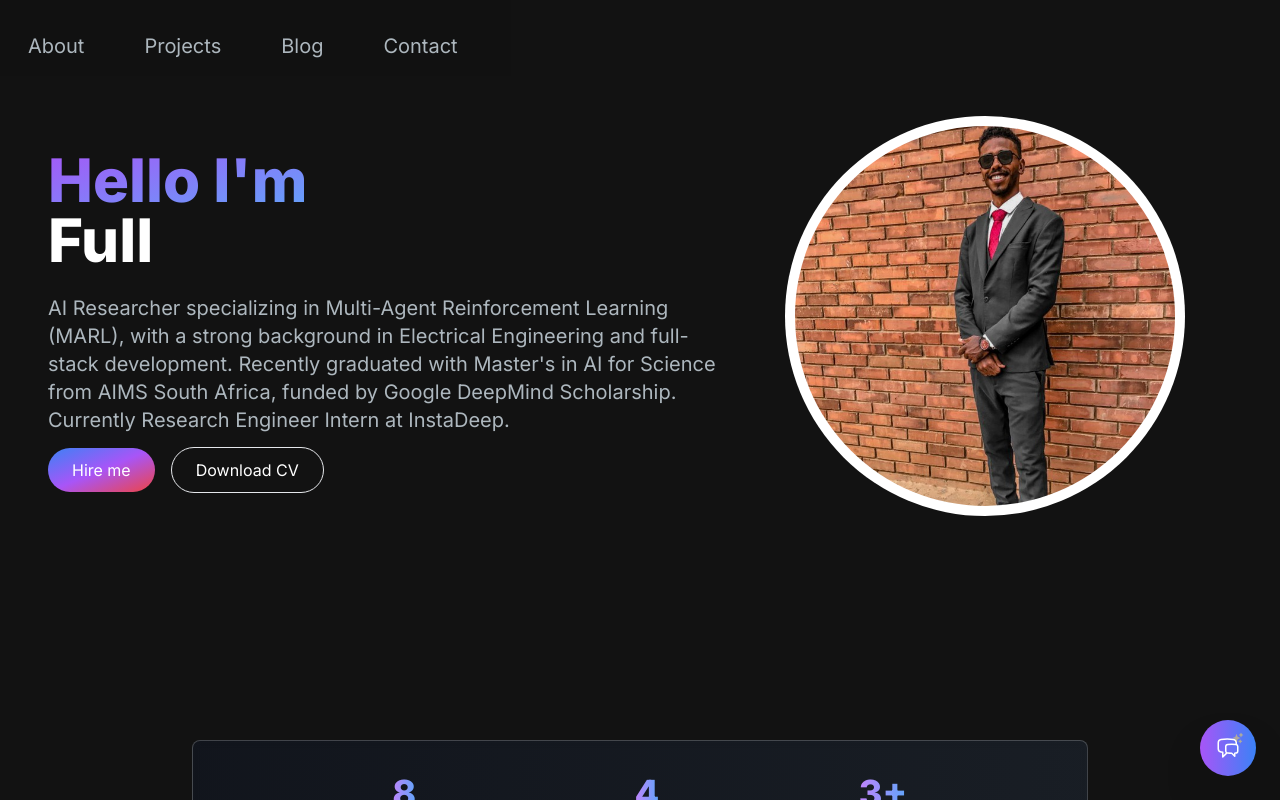
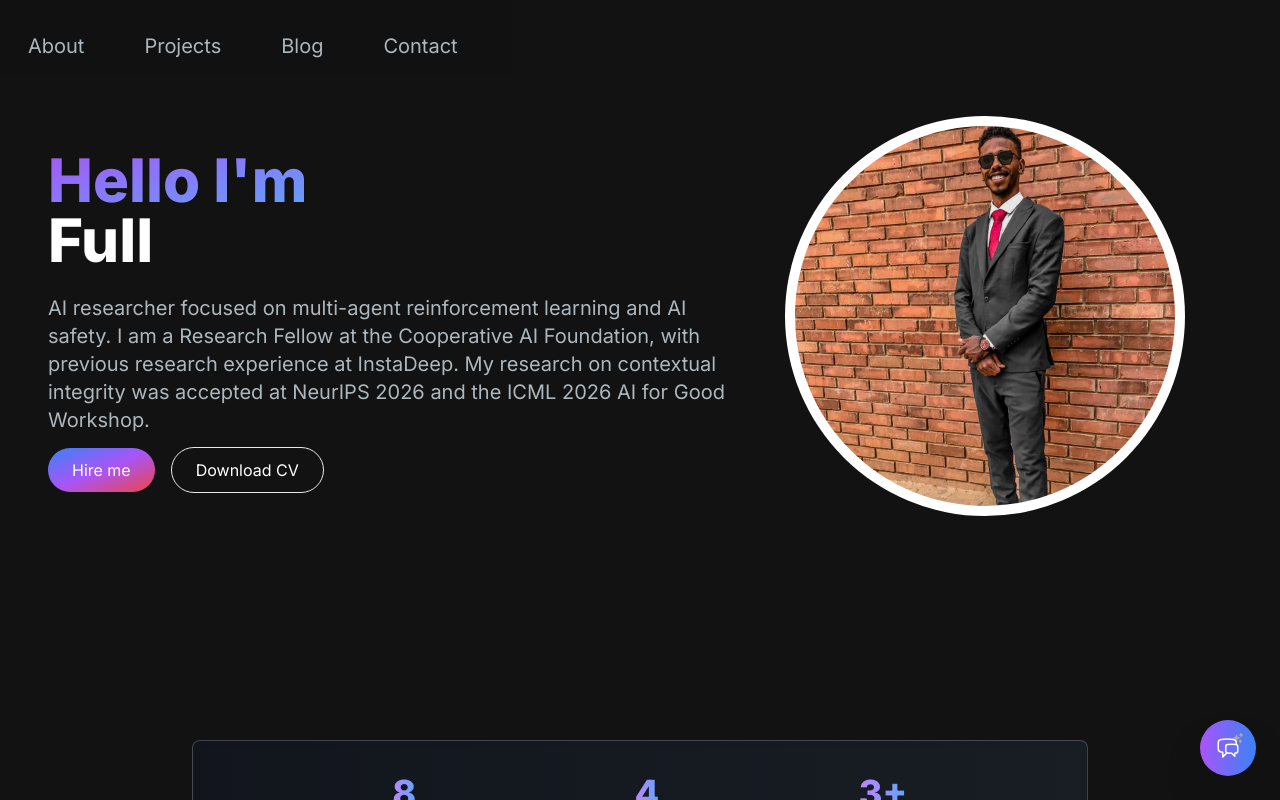
Before and after one commit to Mamoro98/Portfolio-Next, a Next.js app: page / in a window 1280 px wide. Shown: the top 800 px of the page. Built offline with nearby package versions, Linux system fonts and the light colour scheme.

Commit message:
Update portfolio profile and downloadable CV

```diff
--- a/app/api/chat/route.tsx
+++ b/app/api/chat/route.tsx
@@ -23,7 +23,7 @@ CAPABILITIES:
 - Describe his projects and technical expertise
 - Help visitors navigate the portfolio
 - Provide insights into his skills and achievements
-- Discuss his current work at InstaDeep and AIMS South Africa
+- Discuss his current fellowship at the Cooperative AI Foundation and previous research at InstaDeep
 
 GUIDELINES:
 - Always stay in character as Omer's AI assistant
--- a/app/api/test-chat/route.tsx
+++ b/app/api/test-chat/route.tsx
@@ -1,5 +1,8 @@
 import { GoogleGenerativeAI } from '@google/generative-ai';
 import { NextResponse } from 'next/server';
+
+// Keep this diagnostic request-driven; production builds must not call a paid model.
+export const dynamic = 'force-dynamic';
 
 export async function GET() {
   try {
--- a/app/components/Contact.tsx
+++ b/app/components/Contact.tsx
@@ -75,7 +75,7 @@ const Contact = () => {
                 </div>
                 <div>
                   <p className="text-white font-semibold">Research Focus</p>
-                  <p className="text-gray-300">Multi-Agent Reinforcement Learning at AIMS/InstaDeep</p>
+                  <p className="text-gray-300">Multi-agent AI safety and contextual integrity at the Cooperative AI Foundation</p>
                 </div>
               </div>
             </div>
@@ -111,7 +111,7 @@ const Contact = () => {
                 </motion.a>
 
                 <motion.a
-                  href="https://www.linkedin.com/in/omer-kamal-40417512b/"
+                  href="https://www.linkedin.com/in/omer-ebead-a330a13a2/"
                   target="_blank"
                   rel="noopener noreferrer"
                   className="group"
@@ -161,7 +161,7 @@ const Contact = () => {
               Download CV
             </a>
             <a
-              href="https://www.linkedin.com/in/omer-kamal-40417512b/"
+              href="https://www.linkedin.com/in/omer-ebead-a330a13a2/"
               target="_blank"
               rel="noopener noreferrer"
               className="inline-flex items-center justify-center border border-white/20 text-white px-8 py-3 rounded-full font-medium hover:bg-white/10 transition-all duration-300"
--- a/app/components/HeroSection.tsx
+++ b/app/components/HeroSection.tsx
@@ -37,14 +37,14 @@ const HeroSection = () => {
             text-lg lg:text-xl
           "
         >
-          AI Researcher specializing in Multi-Agent Reinforcement Learning (MARL),
-          with a strong background in Electrical Engineering and full-stack development.
-          Recently graduated with Master's in AI for Science from AIMS South Africa, funded by
-          Google DeepMind Scholarship. Currently Research Engineer Intern at InstaDeep.
+          AI researcher focused on multi-agent reinforcement learning and AI safety.
+          I am a Research Fellow at the Cooperative AI Foundation, with previous research
+          experience at InstaDeep. My research on contextual integrity was accepted at
+          NeurIPS 2026 and the ICML 2026 AI for Good Workshop.
         </span>
         <div className="mt-6 flex flex-col sm:block ">
           <a
-            href="https://www.linkedin.com/in/omer-kamal-40417512b/"
+            href="https://www.linkedin.com/in/omer-ebead-a330a13a2/"
             className=" rounded-full
                 bg-gradient-to-br from-blue-500 via-purple-500 to-red-500
                 px-6 py-3 mr-4
--- a/app/components/Skills.tsx
+++ b/app/components/Skills.tsx
@@ -142,11 +142,11 @@ const Skills = () => {
                 MS
               </div>
               <div className="flex-1 min-w-0 overflow-hidden">
-                <h4 className="text-white font-semibold text-base sm:text-lg truncate">Master's in AI for Science</h4>
+                <h4 className="text-white font-semibold text-base sm:text-lg break-words">Master's in Mathematical Sciences</h4>
                 <p className="text-purple-400 font-medium text-sm break-words">Stellenbosch University | AIMS South Africa</p>
                 <p className="text-gray-300 text-xs sm:text-sm mt-2 leading-relaxed">
-                  Advanced studies in artificial intelligence applications for scientific research,
-                  including machine learning, deep learning, and computational modeling.
+                  AI for Science programme, completed in July 2025.
+                  Supported by a Google DeepMind Scholarship.
                 </p>
                 <div className="flex flex-wrap gap-1 sm:gap-2 mt-3">
                   <span className="bg-purple-500/20 text-purple-300 px-2 py-1 rounded text-xs whitespace-nowrap">Machine Learning</span>
@@ -198,19 +198,73 @@ const Skills = () => {
           >
             <div className="flex items-start space-x-3 sm:space-x-4 w-full">
               <div className="w-10 h-10 sm:w-12 sm:h-12 bg-gradient-to-r from-green-500 to-teal-500 rounded-full flex items-center justify-center text-white font-bold text-xs sm:text-sm flex-shrink-0">
+                CA
+              </div>
+              <div className="flex-1 min-w-0 overflow-hidden">
+                <h4 className="text-white font-semibold text-base sm:text-lg truncate">Research Fellow</h4>
+                <p className="text-green-400 font-medium text-sm break-words">Cooperative AI Foundation • Feb. 2026 to present</p>
+                <p className="text-gray-300 text-xs sm:text-sm mt-2 leading-relaxed">
+                  Built a Python simulation pipeline with Concordia to study how social context
+                  shapes information sharing between LLM agents. Authored research on contextual
+                  integrity accepted at NeurIPS 2026 and the ICML 2026 AI for Good Workshop.
+                </p>
+                <div className="flex flex-wrap gap-1 sm:gap-2 mt-3">
+                  <span className="bg-blue-500/20 text-blue-300 px-2 py-1 rounded text-xs whitespace-nowrap">Concordia</span>
+                  <span className="bg-purple-500/20 text-purple-300 px-2 py-1 rounded text-xs whitespace-nowrap">Python</span>
+                  <span className="bg-green-500/20 text-green-300 px-2 py-1 rounded text-xs whitespace-nowrap">LLM Agents</span>
+                </div>
+              </div>
+            </div>
+          </motion.div>
+
+          <motion.div
+            className="bg-gradient-to-r from-gray-800/50 to-gray-900/50 p-4 sm:p-6 rounded-lg border border-white/10 w-full max-w-full overflow-hidden"
+            initial={{ opacity: 0, y: 20 }}
+            animate={{ opacity: 1, y: 0 }}
+            transition={{ duration: 0.5 }}
+          >
+            <div className="flex items-start space-x-3 sm:space-x-4 w-full">
+              <div className="w-10 h-10 sm:w-12 sm:h-12 bg-gradient-to-r from-green-500 to-teal-500 rounded-full flex items-center justify-center text-white font-bold text-xs sm:text-sm flex-shrink-0">
                 ID
               </div>
               <div className="flex-1 min-w-0 overflow-hidden">
                 <h4 className="text-white font-semibold text-base sm:text-lg truncate">Research Engineer Intern</h4>
-                <p className="text-green-400 font-medium text-sm break-words">InstaDeep • Aug 2025 - Present</p>
+                <p className="text-green-400 font-medium text-sm break-words">InstaDeep • Aug. 2025 to Jan. 2026</p>
                 <p className="text-gray-300 text-xs sm:text-sm mt-2 leading-relaxed">
-                  Contributing to cutting-edge research project by developing and optimizing components of a
-                  large-scale framework for multi-agent reinforcement learning using JAX and Python.
+                  Extended multi-task sequence models in Python and JAX, prepared offline datasets,
+                  and evaluated generalisation to unseen multi-agent tasks. Co-first-authored the
+                  resulting research, contributing theoretical analysis and manuscript writing.
                 </p>
                 <div className="flex flex-wrap gap-1 sm:gap-2 mt-3">
                   <span className="bg-blue-500/20 text-blue-300 px-2 py-1 rounded text-xs whitespace-nowrap">JAX</span>
                   <span className="bg-purple-500/20 text-purple-300 px-2 py-1 rounded text-xs whitespace-nowrap">Python</span>
                   <span className="bg-green-500/20 text-green-300 px-2 py-1 rounded text-xs whitespace-nowrap">MARL Research</span>
+                </div>
+              </div>
+            </div>
+          </motion.div>
+
+          <motion.div
+            className="bg-gradient-to-r from-gray-800/50 to-gray-900/50 p-4 sm:p-6 rounded-lg border border-white/10 w-full max-w-full overflow-hidden"
+            initial={{ opacity: 0, y: 20 }}
+            animate={{ opacity: 1, y: 0 }}
+            transition={{ duration: 0.5, delay: 0.4 }}
+          >
+            <div className="flex items-start space-x-3 sm:space-x-4 w-full">
+              <div className="w-10 h-10 sm:w-12 sm:h-12 bg-gradient-to-r from-purple-500 to-pink-500 rounded-full flex items-center justify-center text-white font-bold text-xs sm:text-sm flex-shrink-0">
+                FL
+              </div>
+              <div className="flex-1 min-w-0 overflow-hidden">
+                <h4 className="text-white font-semibold text-base sm:text-lg truncate">Software Engineer</h4>
+                <p className="text-purple-400 font-medium text-sm break-words">Freelancer • Apr. 2023 to Sep. 2024</p>
+                <p className="text-gray-300 text-xs sm:text-sm mt-2 leading-relaxed">
+                  Built React and Next.js interfaces for an online clinic appointment website
+                  (Clinical) and a washing company dashboard (Rewash).
+                </p>
+                <div className="flex flex-wrap gap-1 sm:gap-2 mt-3">
+                  <span className="bg-blue-500/20 text-blue-300 px-2 py-1 rounded text-xs whitespace-nowrap">React</span>
+                  <span className="bg-purple-500/20 text-purple-300 px-2 py-1 rounded text-xs whitespace-nowrap">Next.js</span>
+                  <span className="bg-orange-500/20 text-orange-300 px-2 py-1 rounded text-xs whitespace-nowrap">Web Applications</span>
                 </div>
               </div>
             </div>
@@ -227,42 +281,17 @@ const Skills = () => {
                 AD
               </div>
               <div className="flex-1 min-w-0 overflow-hidden">
-                <h4 className="text-white font-semibold text-base sm:text-lg truncate">Data Analyst</h4>
-                <p className="text-blue-400 font-medium text-sm break-words">AmunData • 2022 - 2023</p>
+                <h4 className="text-white font-semibold text-base sm:text-lg truncate">Software Engineer</h4>
+                <p className="text-blue-400 font-medium text-sm break-words">AmunData • Apr. 2022 to Apr. 2023</p>
                 <p className="text-gray-300 text-xs sm:text-sm mt-2 leading-relaxed">
-                  Specialized in satellite data analysis and predictive modeling. Developed machine learning
-                  models for environmental monitoring and agricultural yield prediction.
+                  Developed web applications with React frontends, Flask backends and database integration.
+                  Processed satellite imagery to calculate vegetation indices, including NDVI, VHI and VCI,
+                  and built models to forecast their future values.
                 </p>
                 <div className="flex flex-wrap gap-1 sm:gap-2 mt-3">
                   <span className="bg-yellow-500/20 text-yellow-300 px-2 py-1 rounded text-xs whitespace-nowrap">Python</span>
                   <span className="bg-red-500/20 text-red-300 px-2 py-1 rounded text-xs whitespace-nowrap">Machine Learning</span>
                   <span className="bg-green-500/20 text-green-300 px-2 py-1 rounded text-xs whitespace-nowrap">Satellite Data</span>
-                </div>
-              </div>
-            </div>
-          </motion.div>
-
-          <motion.div
-            className="bg-gradient-to-r from-gray-800/50 to-gray-900/50 p-4 sm:p-6 rounded-lg border border-white/10 w-full max-w-full overflow-hidden"
-            initial={{ opacity: 0, y: 20 }}
-            animate={{ opacity: 1, y: 0 }}
-            transition={{ duration: 0.5, delay: 0.4 }}
-          >
-            <div className="flex items-start space-x-3 sm:space-x-4 w-full">
-              <div className="w-10 h-10 sm:w-12 sm:h-12 bg-gradient-to-r from-purple-500 to-pink-500 rounded-full flex items-center justify-center text-white font-bold text-xs sm:text-sm flex-shrink-0">
-                FL
-              </div>
-              <div className="flex-1 min-w-0 overflow-hidden">
-                <h4 className="text-white font-semibold text-base sm:text-lg truncate">Freelance Developer</h4>
-                <p className="text-purple-400 font-medium text-sm break-words">Self-Employed • 2021 - Present</p>
-                <p className="text-gray-300 text-xs sm:text-sm mt-2 leading-relaxed">
-                  Full-stack web development, AI/ML consulting, and embedded systems projects.
-                  Worked with multiple clients to deliver custom software solutions.
-                </p>
-                <div className="flex flex-wrap gap-1 sm:gap-2 mt-3">
-                  <span className="bg-blue-500/20 text-blue-300 px-2 py-1 rounded text-xs whitespace-nowrap">MERN Stack</span>
-                  <span className="bg-purple-500/20 text-purple-300 px-2 py-1 rounded text-xs whitespace-nowrap">AI/ML</span>
-                  <span className="bg-orange-500/20 text-orange-300 px-2 py-1 rounded text-xs whitespace-nowrap">Consulting</span>
                 </div>
               </div>
             </div>
--- a/app/layout.tsx
+++ b/app/layout.tsx
@@ -6,8 +6,8 @@ import AIAssistant from "./components/AIAssistant";
 const inter = Inter({ subsets: ["latin"] });
 
 export const metadata: Metadata = {
-  title: "Omer Ebead - AI Researcher & MARL Specialist | Google DeepMind Scholar",
-  description: "AI Researcher specializing in Multi-Agent Reinforcement Learning (MARL) at AIMS South Africa & InstaDeep. Google DeepMind Scholar pursuing Master's in AI for Science. Expert in JAX, PyTorch, full-stack development, and satellite data analysis.",
+  title: "Omer Ebead - AI Researcher | Multi-Agent AI Safety | Google DeepMind Scholar",
+  description: "AI researcher and Research Fellow at the Cooperative AI Foundation. Research on multi-agent reinforcement learning and AI safety, with a paper accepted at NeurIPS 2026.",
   keywords: [
     "Omer Ebead",
     "AI Researcher",
@@ -16,7 +16,8 @@ export const metadata: Metadata = {
     "Google DeepMind Scholar",
     "JAX Developer",
     "PyTorch Expert",
-    "InstaDeep Intern",
+    "Cooperative AI Foundation",
+    "NeurIPS 2026",
     "AIMS South Africa",
     "Stellenbosch University",
     "Machine Learning Researcher",
@@ -30,7 +31,7 @@ export const metadata: Metadata = {
     "South Africa Researcher",
     "Remote Collaboration"
   ],
-  authors: [{ name: "Omer Ebead", url: "https://www.linkedin.com/in/omer-kamal-40417512b/" }],
+  authors: [{ name: "Omer Ebead", url: "https://www.linkedin.com/in/omer-ebead-a330a13a2/" }],
   creator: "Omer Ebead",
   publisher: "Omer Ebead",
   formatDetection: {
@@ -46,22 +47,22 @@ export const metadata: Metadata = {
     type: 'website',
     locale: 'en_US',
     url: 'https://morosama.vercel.app',
-    title: 'Omer Ebead - AI Researcher & MARL Specialist',
-    description: 'AI Researcher specializing in Multi-Agent Reinforcement Learning at AIMS South Africa & InstaDeep. Google DeepMind Scholar with expertise in JAX, PyTorch, and full-stack development.',
+    title: 'Omer Ebead - AI Researcher | Multi-Agent AI Safety',
+    description: 'AI researcher and Research Fellow at the Cooperative AI Foundation. Research on multi-agent reinforcement learning and AI safety, with a paper accepted at NeurIPS 2026.',
     siteName: 'Omer Ebead Portfolio',
     images: [
       {
         url: '/omer.jpg',
         width: 1200,
         height: 630,
-        alt: 'Omer Ebead - AI Researcher & MARL Specialist',
+        alt: 'Omer Ebead - AI Researcher | Multi-Agent AI Safety',
       },
     ],
   },
   twitter: {
     card: 'summary_large_image',
-    title: 'Omer Ebead - AI Researcher & MARL Specialist',
-    description: 'AI Researcher specializing in Multi-Agent Reinforcement Learning at AIMS South Africa & InstaDeep. Google DeepMind Scholar.',
+    title: 'Omer Ebead - AI Researcher | Multi-Agent AI Safety',
+    description: 'AI researcher and Research Fellow at the Cooperative AI Foundation. Research on multi-agent reinforcement learning and AI safety, with a paper accepted at NeurIPS 2026.',
     images: ['/omer.jpg'],
   },
   robots: {
@@ -84,20 +85,20 @@ const jsonLd = {
   '@context': 'https://schema.org',
   '@type': 'Person',
   name: 'Omer Ebead',
-  jobTitle: 'AI Researcher & Multi-Agent Reinforcement Learning Specialist',
-  description: 'AI Researcher specializing in Multi-Agent Reinforcement Learning (MARL) at AIMS South Africa and InstaDeep. Google DeepMind Scholar pursuing Master\'s in AI for Science.',
+  jobTitle: 'Research Fellow',
+  description: 'AI researcher and Research Fellow at the Cooperative AI Foundation. Research on multi-agent reinforcement learning and AI safety, with a paper accepted at NeurIPS 2026.',
   url: 'https://morosama.vercel.app',
   image: 'https://morosama.vercel.app/omer.jpg',
   email: 'omer@aims.ac.za',
   sameAs: [
-    'https://www.linkedin.com/in/omer-kamal-40417512b/',
+    'https://www.linkedin.com/in/omer-ebead-a330a13a2/',
     'https://github.com/Mamoro98',
   ],
   alumniOf: [
     {
       '@type': 'EducationalOrganization',
       name: 'Stellenbosch University',
-      description: 'Master\'s in AI for Science (2024-2025)'
+      description: 'Master\'s in Mathematical Sciences, AI for Science programme (completed July 2025)'
     },
     {
       '@type': 'EducationalOrganization',
@@ -107,7 +108,7 @@ const jsonLd = {
   ],
   hasOccupation: {
     '@type': 'Occupation',
-    name: 'AI Researcher & Research Engineer Intern',
+    name: 'Research Fellow',
     occupationLocation: {
       '@type': 'Place',
       name: 'Cape Town, South Africa'
--- a/app/lib/portfolioContext.ts
+++ b/app/lib/portfolioContext.ts
@@ -4,20 +4,20 @@ export const portfolioContext = {
     title: "AI Researcher & Multi-Agent Reinforcement Learning Specialist",
     email: "omer@aims.ac.za",
     location: "Cape Town, South Africa",
-    linkedin: "https://www.linkedin.com/in/omer-kamal-40417512b/",
+    linkedin: "https://www.linkedin.com/in/omer-ebead-a330a13a2/",
     github: "https://github.com/Mamoro98",
     portfolio: "https://morosama.vercel.app"
   },
 
-  summary: "A researcher specializing in Multi-Agent Reinforcement Learning (MARL), leveraging a background in Electrical Engineering and full-stack development to advance AI for Science. Through my Master's at Stellenbosch University, I investigate complex decision-making in multi-agent systems, combining theoretical principles with hands-on implementation.",
+  summary: "AI researcher focused on multi-agent reinforcement learning and AI safety. Research Fellow at the Cooperative AI Foundation, with previous research experience at InstaDeep. Author of a paper accepted at NeurIPS 2026 and co-first author of research on offline MARL generalisation.",
 
   education: [
     {
-      degree: "Master's in AI for Science",
+      degree: "Master's in Mathematical Sciences (AI for Science programme)",
       institution: "Stellenbosch University | AIMS South Africa",
       location: "Cape Town, South Africa",
-      period: "Sep. 2024 - Sep. 2025",
-      status: "Recently graduated",
+      period: "Sep. 2024 to Jul. 2025",
+      status: "Completed in July 2025",
       highlights: [
         "Google DeepMind Scholarship recipient",
         "Focus on Multi-Agent Reinforcement Learning",
@@ -25,7 +25,7 @@ export const portfolioContext = {
       ]
     },
     {
-      degree: "Bachelor's in Electrical and Electronic Engineering",
+      degree: "Bachelor of Science (Honours) in Electrical and Electronic Engineering",
       institution: "University of Khartoum",
       location: "Khartoum, Sudan",
       period: "Aug. 2016 - May 2021"
@@ -34,11 +34,19 @@ export const portfolioContext = {
 
   experience: [
     {
+      position: "Research Fellow",
+      company: "Cooperative AI Foundation",
+      location: "Cape Town, South Africa",
+      period: "Feb. 2026 to present",
+      description: "Built a Python simulation pipeline with Concordia to study how social context shapes information sharing between LLM agents. Authored research on contextual integrity in multi-agent LLM systems, accepted at NeurIPS 2026 and the ICML 2026 AI for Good Workshop.",
+      technologies: ["Python", "LLMs", "Concordia"]
+    },
+    {
       position: "Research Engineer Intern",
       company: "InstaDeep",
       location: "Cape Town, South Africa",
       period: "Aug. 2025 - Jan. 2026",
-      description: "Contributing to cutting-edge research project by developing and optimizing components of a large-scale framework for multi-agent reinforcement learning using JAX and Python.",
+      description: "Extended multi-task sequence models in Python and JAX, prepared offline datasets, and evaluated generalisation to unseen multi-agent tasks. Co-first-authored research on offline multi-agent reinforcement learning, contributing theoretical analysis and manuscript writing.",
       technologies: ["JAX", "Python", "MARL Research"]
     },
     {
@@ -67,10 +75,26 @@ export const portfolioContext = {
     }
   ],
 
+  publications: [
+    {
+      title: "A Generative Model of Contextual Integrity: Appropriate vs. Inappropriate Sharing",
+      year: 2026,
+      status: "Accepted at NeurIPS 2026 and the ICML 2026 AI for Good Workshop",
+      neuripsUrl: "https://openreview.net/forum?id=tnB9Xtbfa6",
+      workshopUrl: "https://openreview.net/forum?id=XtQuerhWYV"
+    },
+    {
+      title: "Out-of-Distribution Generalisation with Sequence Models in Offline Multi-Agent Reinforcement Learning",
+      year: 2026,
+      status: "arXiv preprint; co-first author (equal contribution)",
+      url: "https://arxiv.org/abs/2609.03667"
+    }
+  ],
+
   projects: [
     {
       title: "Multi-Task Multi-Agent Reinforcement Learning",
-      period: "May 2025 - Sep. 2025",
+      period: "May 2025 to Jul. 2025",
       description: "Master's research on advancing Multi-Agent Reinforcement Learning (MARL) by extending the Sable network architecture to handle multi-task multi-env settings.",
       technologies: ["Python", "JAX", "Flax", "MARL", "Deep Learning"],
       category: "Research"
@@ -127,9 +151,9 @@ export const portfolioContext = {
   ],
 
   researchFocus: {
-    area: "Multi-Agent Reinforcement Learning (MARL)",
-    description: "Investigating complex decision-making in multi-agent systems, with focus on extending network architectures for multi-task multi-environment settings",
-    currentWork: "Research Engineer Intern at InstaDeep, working on large-scale MARL frameworks using JAX"
+    area: "Multi-agent AI safety and contextual integrity",
+    description: "Studying how social context shapes information sharing between LLM agents using a Python simulation pipeline with Concordia",
+    currentWork: "Research Fellow at the Cooperative AI Foundation since February 2026; previously Research Engineer Intern at InstaDeep from August 2025 to January 2026"
   },
 
   languages: [
```
Also changed, not shown: app/components/AboutMe.tsx (+6 -8 lines), 2 other files (tests, documents, lock files or other folders).
